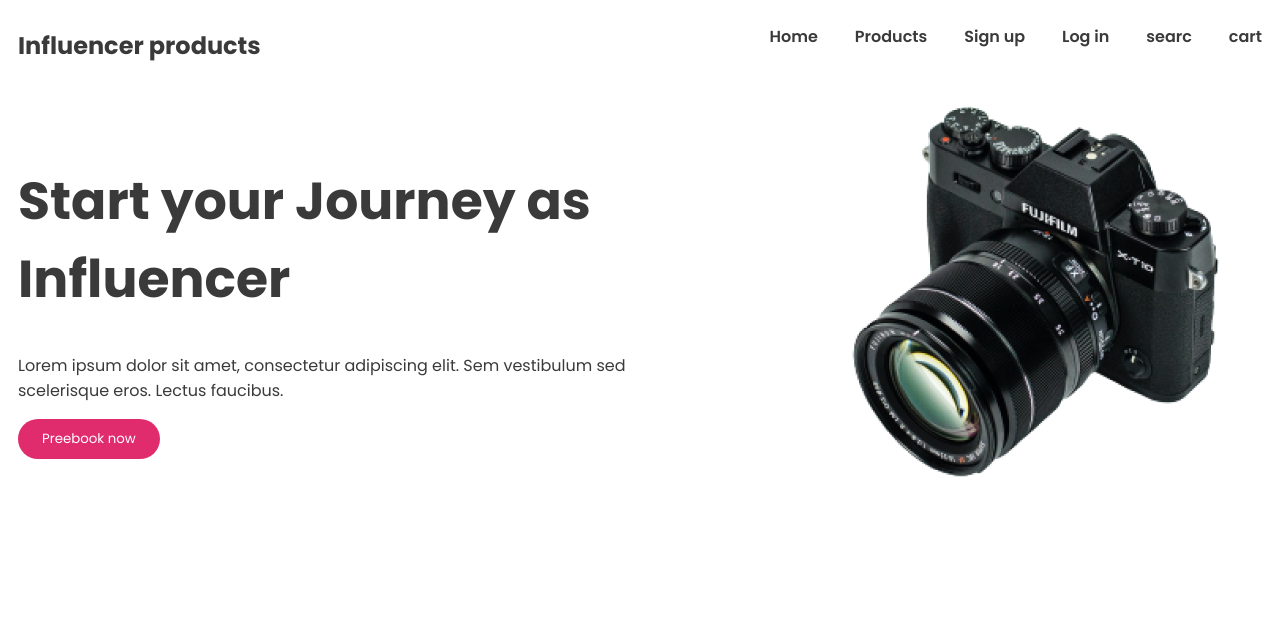
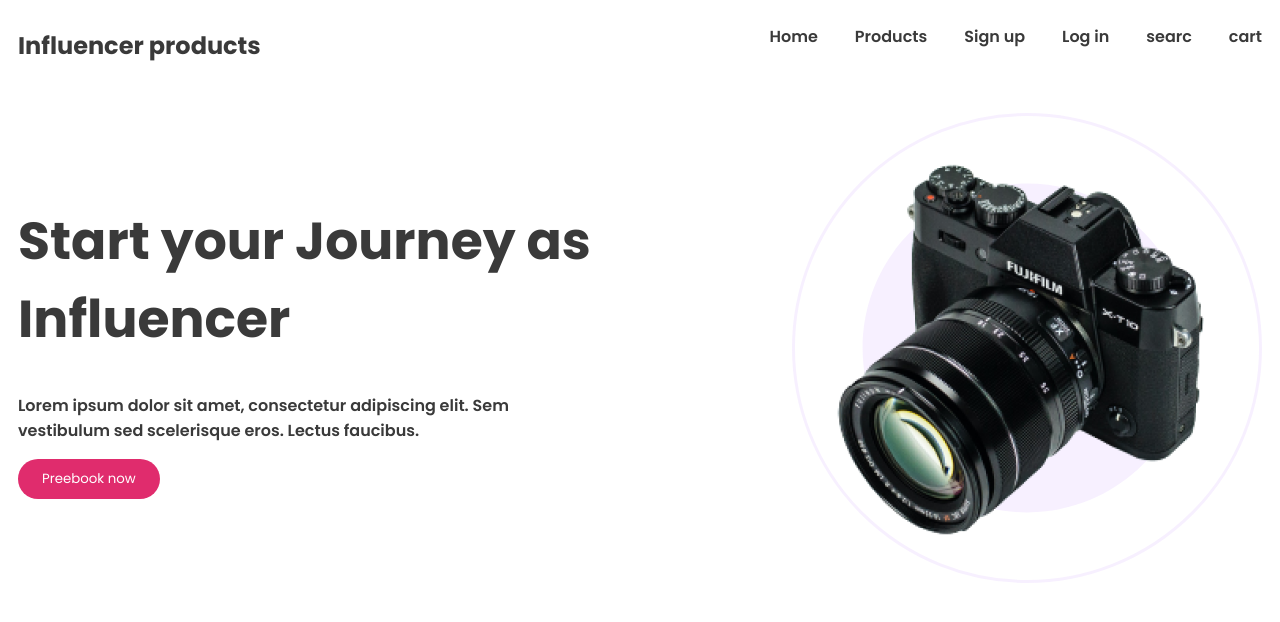
Before and after one commit to nurislam243/influencer-gear, a plain HTML site: page index.html in a window 1280 px wide. Drawn offline with Linux system fonts and the light colour scheme.

Commit message:
added banner section

```diff
--- a/style.css
+++ b/style.css
@@ -51,6 +51,25 @@
 .banner-title{
     font-size: 3.25rem;
 }
+.banner-description{
+    font-weight: 600;
+    margin-right: 80px;
+}
 .banner-btn{
     border-radius: 41px;
 }
+.banner-img{
+    background-image: url("./images/Circle\ design.svg");
+    width: 470px;
+    height: 470px;
+
+    background-size: cover;
+    display: flex;
+    justify-content: center;
+    align-items: center;
+    margin-top: 30px;
+}
+/* responsive for mobile diveces */
+@media screen and (max-width: 576px){
+
+}
```
